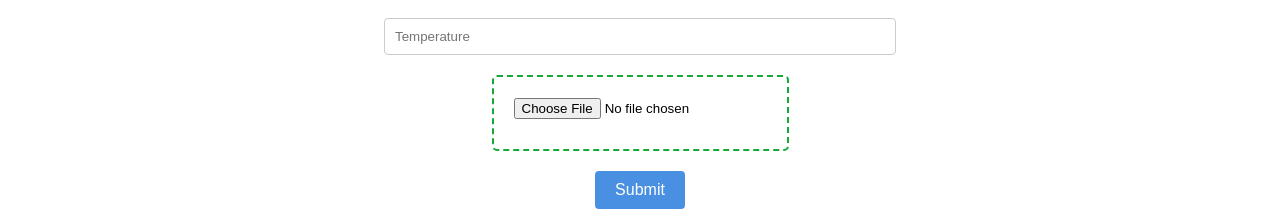
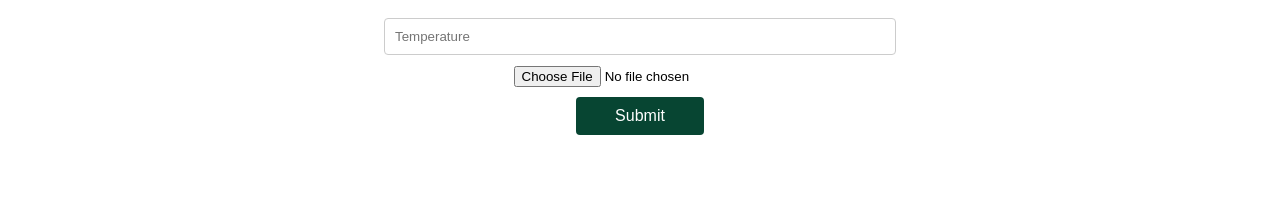
Before and after one commit to amirtarkian/TreeHacks2024, a React (Create React App) app in the folder treehacks/: page / in a window 1280 px wide. Shown: the part 901-1117 px from the top of the page. After the commit the page ends 1046 px from the top, so only its background shows below. Built offline with nearby package versions, Linux system fonts and the light colour scheme.

Commit message:
working file upload

```diff
--- a/treehacks/src/components/ImageUpload/ImageUpload.js
+++ b/treehacks/src/components/ImageUpload/ImageUpload.js
@@ -1,27 +1,15 @@
-import React, { useState } from "react";
-import "../ImageUpload/ImageUpload.css";
-
-function ImageUpload() {
-  const [selectedImage, setSelectedImage] = useState(null);
-
+function ImageUpload({ onFileSelect }) {
+  // Corrected props destructuring
   const handleImageChange = (e) => {
     if (e.target.files && e.target.files[0]) {
       let img = e.target.files[0];
-      setSelectedImage(URL.createObjectURL(img));
+      onFileSelect(img); // Directly call onFileSelect passed as prop
     }
-    console.log("selectedImage: ", selectedImage);
   };
 
   return (
     <div className="image-upload-container">
       <input type="file" onChange={handleImageChange} />
-      {selectedImage && (
-        <img
-          src={selectedImage}
-          alt="Preview"
-          style={{ maxWidth: "100%", height: "auto" }}
-        />
-      )}
     </div>
   );
 }
--- a/treehacks/src/components/SubmitButton/SubmitButton.css
+++ b/treehacks/src/components/SubmitButton/SubmitButton.css
@@ -7,8 +7,10 @@
   border-radius: 4px;
   cursor: pointer;
   font-size: 16px;
+  width: 10%;
+  background-color: #074532;
 }
 
 .submitButton:hover {
-  background-color: #357abd; /* Darker blue on hover */
+  background-color: #074532; /* Darker blue on hover */
 }
--- a/treehacks/src/pages/Home.js
+++ b/treehacks/src/pages/Home.js
@@ -18,13 +18,17 @@ export default function Home() {
   const [showMap, setShowMap] = useState(false);
 
   const handleFileChange = (event) => {
-    // Step 3
-    setFile(event.target.files[0]);
+    const file = event.target.files[0]; // Access the file
+    if (file) {
+      setFile(file);
+      console.log("File name: ", file.name); // Print out the file name
+    }
   };
 
   const handleSubmit = () => {
     // Step 4
-    if (file !== null) {
+    if (file) {
+      console.log("File name: ", file.name);
       setShowMap(true);
     } else {
       console.log("No file selected.");
@@ -107,9 +111,8 @@ export default function Home() {
           />
         </div>
         <div className="rightContainer">
-          <ImageUpload onChange={(e) => setFile(e.target.files[0])} />{" "}
-          {/* Always visible */}
-          {showMap && <MapComponent />} {/* Conditionally shown */}
+          <ImageUpload onFileSelect={(selectedFile) => setFile(selectedFile)} />
+          {showMap && <MapComponent />}
           <SubmitButton label="Submit" onClick={handleSubmit} />
         </div>
       </div>
```
